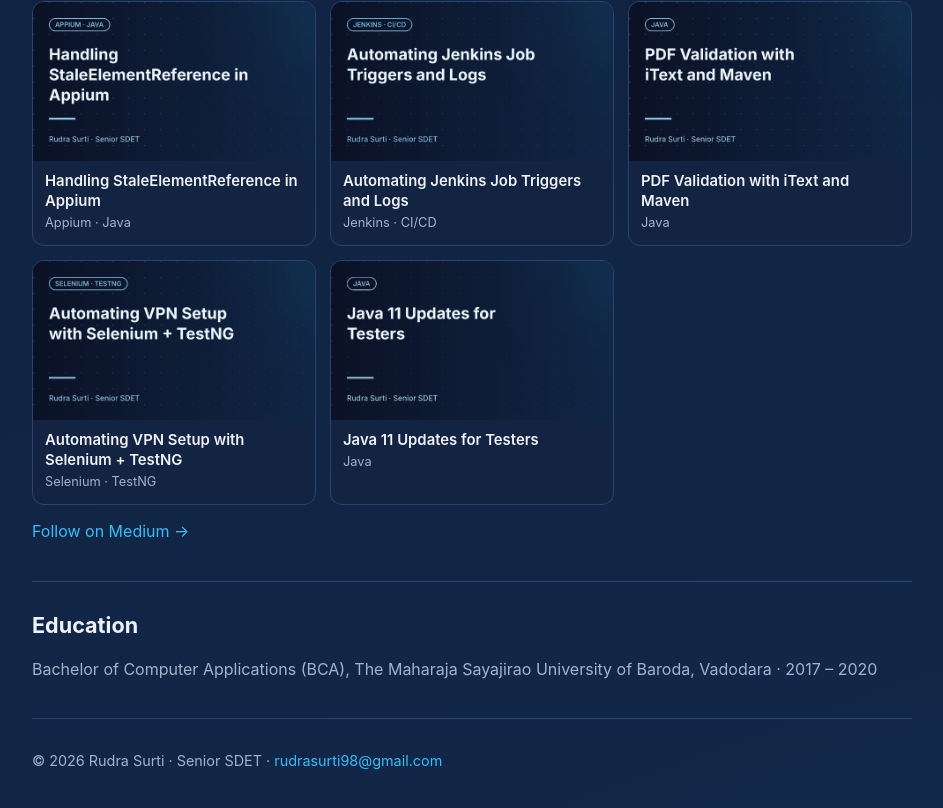
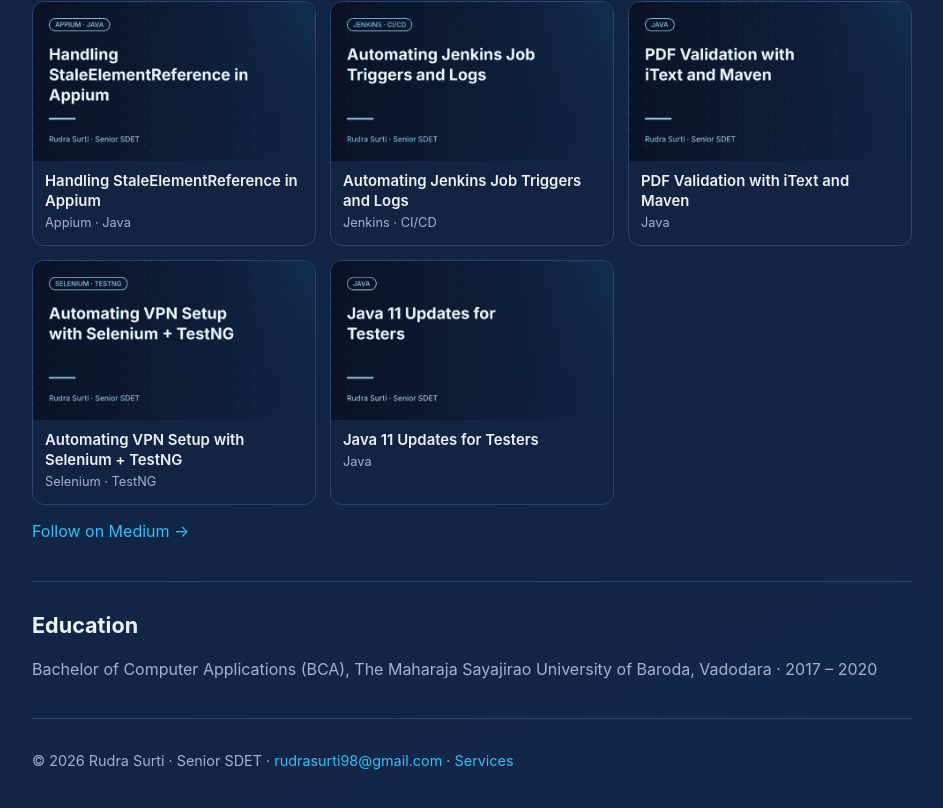
Before and after one commit to rudrasurti/rudrasurti.github.io, a plain HTML site: page index.html in a window 1280 px wide. Shown: the part 4130-4938 px from the top of the page, without its empty margins (168-1111 px from the left). Drawn offline with Linux system fonts and the light colour scheme.

Commit message:
Link Services page in footer

```diff
--- a/index.html
+++ b/index.html
@@ -169,7 +169,7 @@ footer{padding:30px 0 50px;color:var(--muted);font-size:.9rem;border-top:1px sol
 </section>
 
 <footer>
-  © 2026 Rudra Surti · Senior SDET · <a href="mailto:rudrasurti98@gmail.com">rudrasurti98@gmail.com</a>
+  © 2026 Rudra Surti · Senior SDET · <a href="mailto:rudrasurti98@gmail.com">rudrasurti98@gmail.com</a> · <a href="services.html">Services</a>
 </footer>
 </div>
 </body>
```
